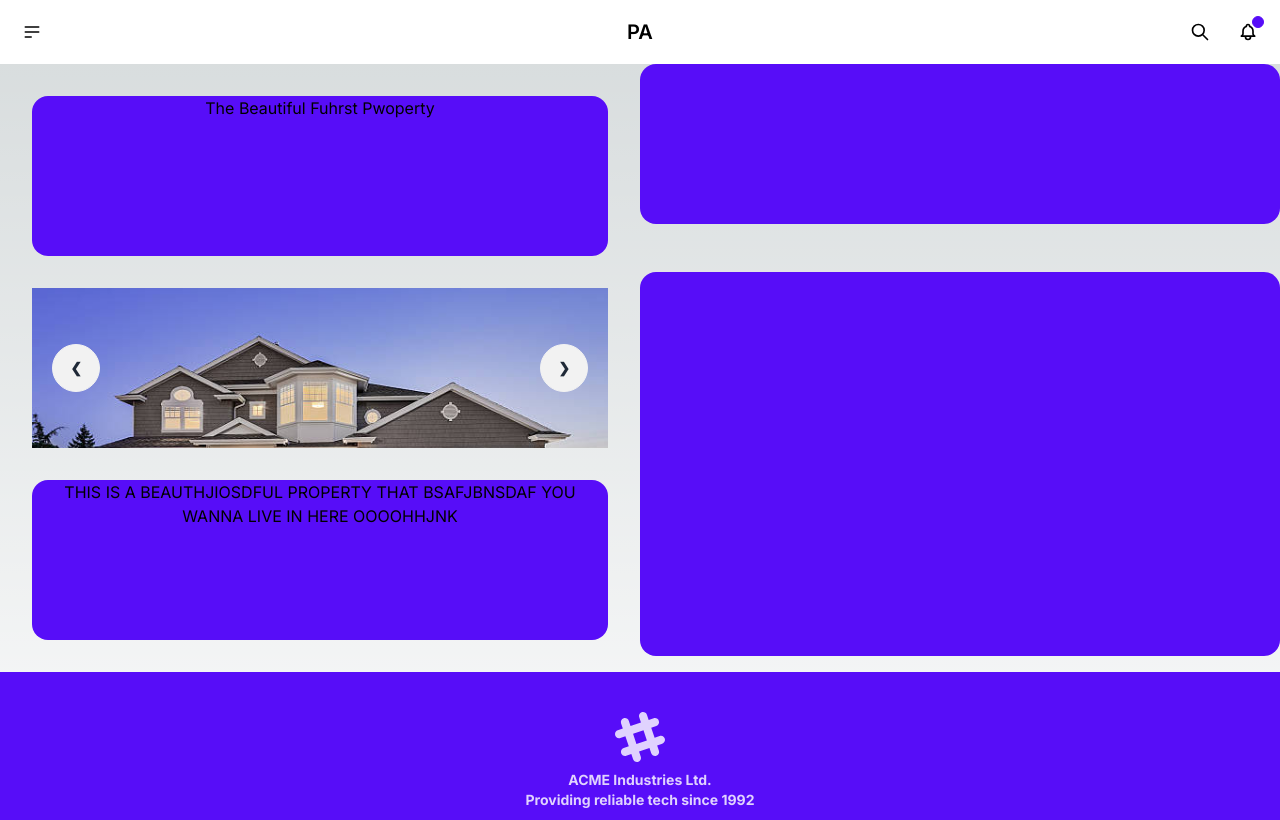
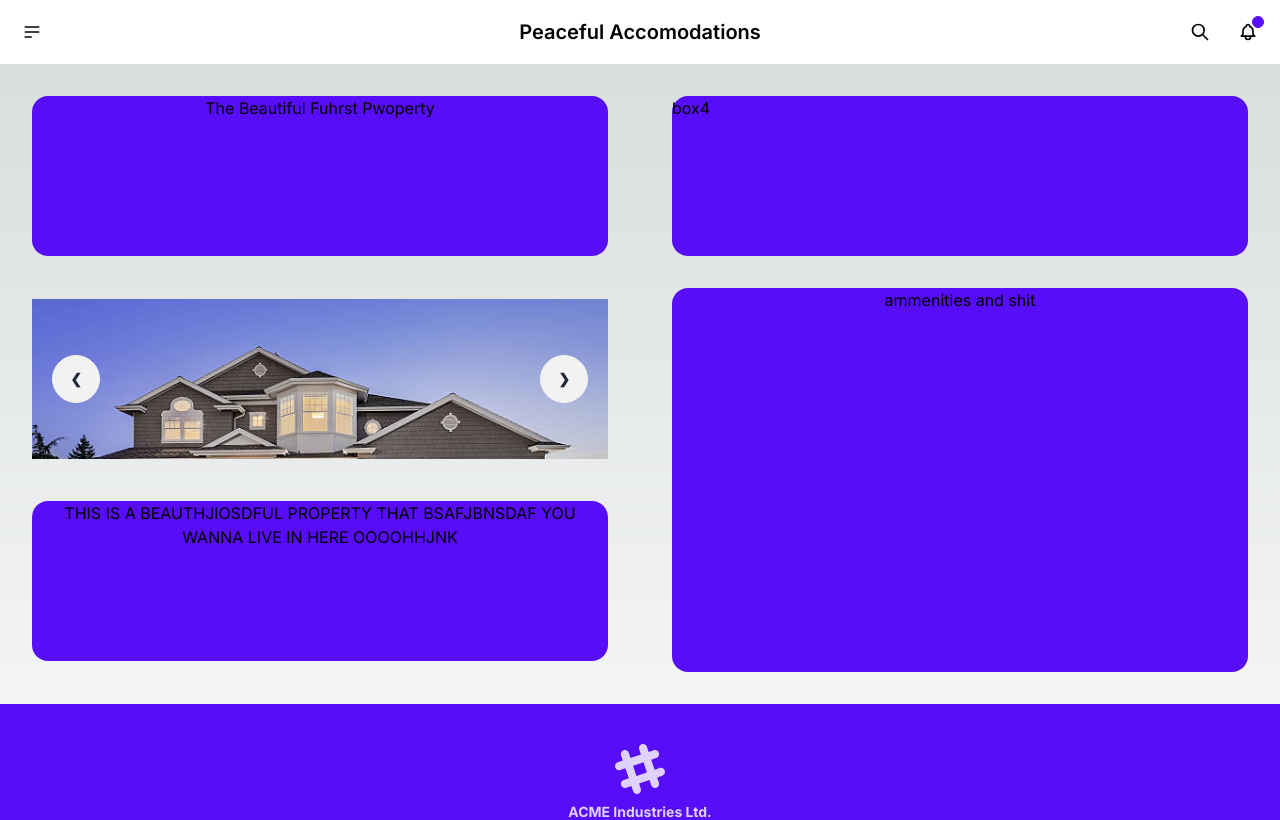
Before and after one commit to terminaltrifecta/PeacefulEscape, a Next.js app: page /property1 in a window 1280 px wide. Shown: the top 820 px of the page. Built offline with nearby package versions, Linux system fonts and the light colour scheme.

Commit message:
Revert "Merge branch 'main' of https://github.com/terminaltrifecta/PeacefulEscape"
This reverts commit 4341e794c7d89dea3acaddf960479e6e766b90d8, reversing
changes made to 179a1526e76bbbb7c16d22c72eb0b9b95db3a901.

```diff
--- a/app/components/hero/hero.tsx
+++ b/app/components/hero/hero.tsx
@@ -4,11 +4,9 @@ import Link from "next/link";
 export default function Hero() {
   return (
     <div className="hero min-h-screen">
-      <div className="hero-content text-center ">
-        <div className=" max-w-md hyphens-auto break-all xs:break-words xs:break-normal" lang="en">
-          <h1 className="text-4xl lg:text-5xl font-bold">
-            Peaceful Accomodations
-          </h1>
+      <div className="hero-content text-center">
+        <div className="max-w-md">
+          <h1 className="text-5xl font-bold">Peaceful Accomodations LLC</h1>
           <p className="py-6">
             Here at Peaceful Accomodations LLC, we offer the best prices for the
             highest quality properties you can find!
--- a/app/components/navbar/navbar.tsx
+++ b/app/components/navbar/navbar.tsx
@@ -40,7 +40,8 @@ export default function Navbar() {
       </div>
       <Link className="btn btn-ghost normal-case text-xl" href="/">
         <div className="navbar-center">
-              PA
+            {" "}
+            Peaceful Accomodations
         </div>
       </Link>
       <div className="navbar-end">
--- a/app/components/proplayout/proplayout.tsx
+++ b/app/components/proplayout/proplayout.tsx
@@ -1,6 +1,5 @@
-import Artboard from "../Artboard/artboard";
 import Image from "next/image";
-import Stock from "app/assets/stockhome.jpg"
+import Stock from "app/assets/stockhome.jpg";
 
 export default function Proplayout({ box1, box2, box3, box4, box5 }: any) {
   return (
@@ -49,9 +48,15 @@ export default function Proplayout({ box1, box2, box3, box4, box5 }: any) {
           {box3}
         </div>
       </div>
-      <div className="grid gap-8">
-        <div className="h-20 lg:h-40 card bg-primary"></div>
-        <div className="h-48 lg:h-96 card bg-primary"></div>
+
+      <div className="grid p-8 gap-8">
+        <div className="h-48 lg:h-40 card bg-primary">
+          {box4}
+        </div>
+
+        <div className="text-center h-32 lg:h-96 card bg-primary">
+          {box5}
+        </div>
       </div>
 
     </div>
--- a/app/globals.css
+++ b/app/globals.css
@@ -15,6 +15,7 @@
     --background-end-rgb: 0, 0, 0;
   }
 }
+
 body {
   color: rgb(var(--foreground-rgb));
   background: linear-gradient(
--- a/package.json
+++ b/package.json
@@ -9,8 +9,6 @@
     "lint": "next lint"
   },
   "dependencies": {
-    "@fortawesome/fontawesome-svg-core": "^6.4.0",
-    "@fortawesome/free-regular-svg-icons": "^6.4.0",
     "@types/node": "20.4.2",
     "@types/react": "18.2.15",
     "@types/react-dom": "18.2.7",
--- a/pages/_app.tsx
+++ b/pages/_app.tsx
@@ -5,7 +5,6 @@ import "app/globals.css";
 export default function MyApp({ Component, pageProps }: AppProps) {
   return (
     <Layout>
-
       <Component {...pageProps} />
     </Layout>
   );
--- a/tailwind.config.js
+++ b/tailwind.config.js
@@ -1,6 +1,4 @@
 /** @type {import('tailwindcss').Config} */
-const defaultTheme = require('tailwindcss/defaultTheme')
-
 module.exports = {
   content: [
     './pages/**/*.{js,ts,jsx,tsx,mdx}',
@@ -9,11 +7,6 @@ module.exports = {
   ],
   theme: {
     extend: {
-      screens: {
-        'm': '1px',
-        'xs': '380px',
-        ...defaultTheme.screens
-      },
       backgroundImage: {
         'gradient-radial': 'radial-gradient(var(--tw-gradient-stops))',
         'gradient-conic':
```
Also changed, not shown: app/components/layout.tsx (+5 -5 lines), 1 other file (tests, documents, lock files or other folders).
